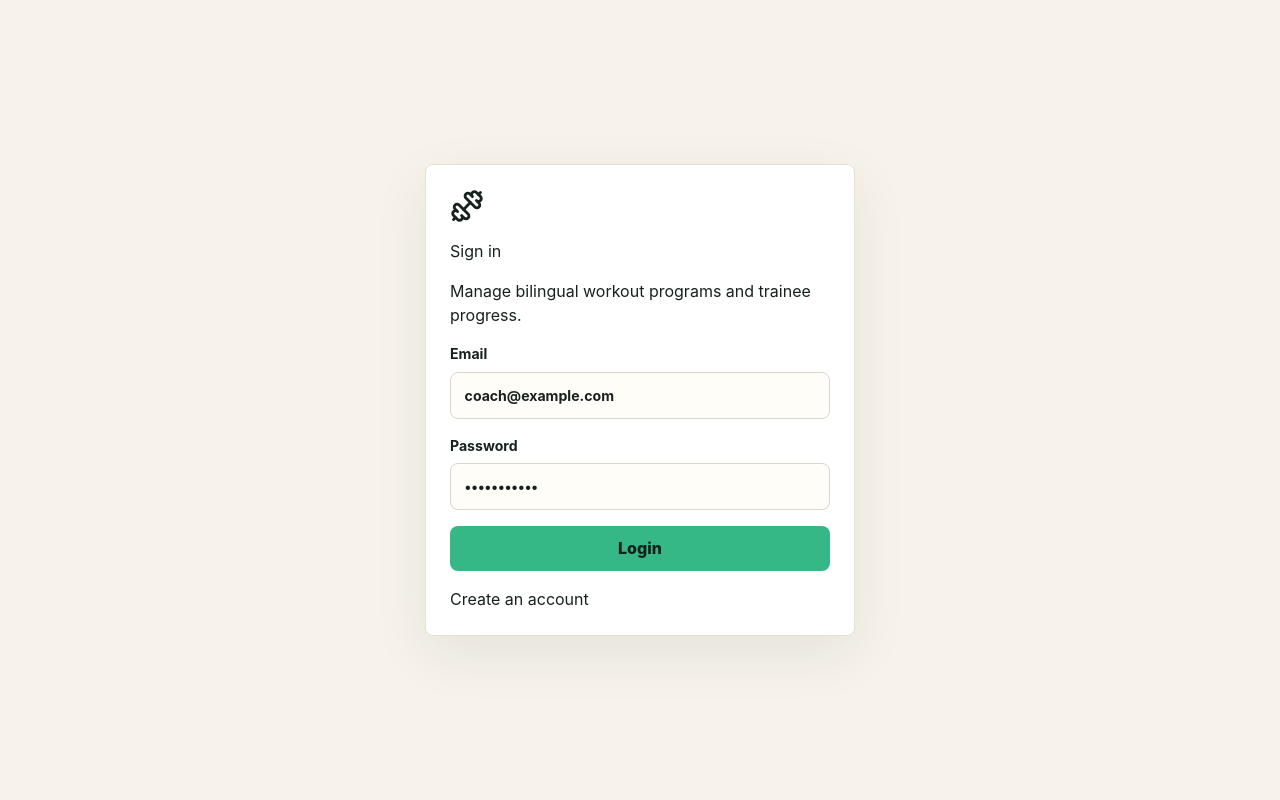
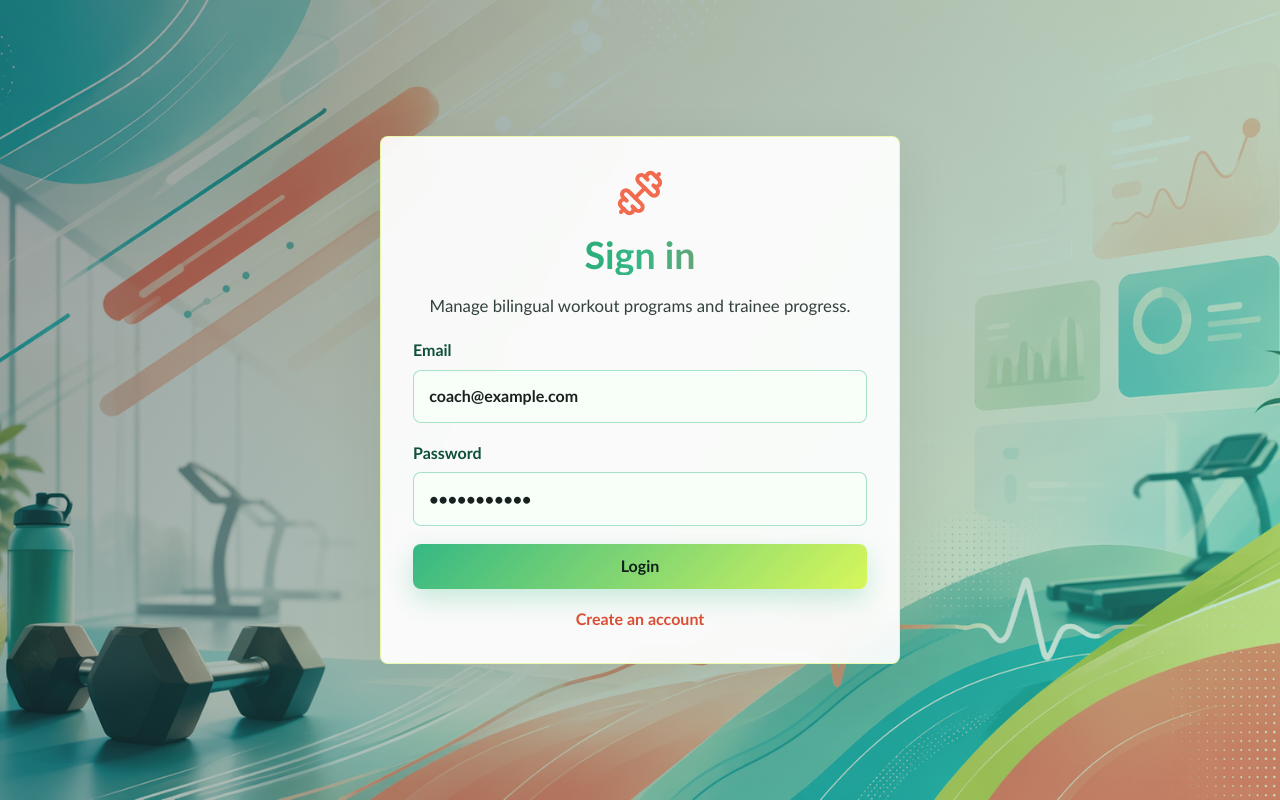
Before and after one commit to meshal199/Fitness-app, a React (Vite) app in the folder client/: page /login in a window 1280 px wide. Built offline with nearby package versions, Linux system fonts and the light colour scheme; no server answers.

Commit message:
Improve workout app UI and docs

```diff
--- a/client/src/pages/Dashboard.jsx
+++ b/client/src/pages/Dashboard.jsx
@@ -1,4 +1,4 @@
-import { Copy, Eye, Plus, Search } from "lucide-react";
+import { Copy, Eye, Plus, Search, Trash2 } from "lucide-react";
 import React, { useEffect, useState } from "react";
 import { Link } from "react-router-dom";
 import api from "../api/http";
@@ -8,11 +8,17 @@ export default function Dashboard() {
   const { user } = useAuth();
   const [programs, setPrograms] = useState([]);
   const [search, setSearch] = useState("");
+  const [error, setError] = useState("");
   const isCoach = ["admin", "coach"].includes(user?.role);
 
   async function loadPrograms() {
-    const { data } = await api.get("/programs", { params: { search } });
-    setPrograms(data);
+    try {
+      setError("");
+      const { data } = await api.get("/programs", { params: { search } });
+      setPrograms(data);
+    } catch (err) {
+      setError(err.response?.data?.message || "Could not load programs");
+    }
   }
 
   useEffect(() => {
@@ -20,8 +26,26 @@ export default function Dashboard() {
   }, []);
 
   async function duplicate(id) {
-    await api.post(`/programs/${id}/duplicate`);
-    loadPrograms();
+    try {
+      setError("");
+      await api.post(`/programs/${id}/duplicate`);
+      loadPrograms();
+    } catch (err) {
+      setError(err.response?.data?.message || "Could not duplicate program");
+    }
+  }
+
+  async function deleteProgram(program) {
+    const confirmed = window.confirm(`Archive "${program.name}"? It will be hidden from the program list.`);
+    if (!confirmed) return;
+
+    try {
+      setError("");
+      await api.delete(`/programs/${program._id}`);
+      setPrograms((currentPrograms) => currentPrograms.filter((item) => item._id !== program._id));
+    } catch (err) {
+      setError(err.response?.data?.message || "Could not delete program");
+    }
   }
 
   return (
@@ -43,6 +67,7 @@ export default function Dashboard() {
         <input placeholder="Search by program name" value={search} onChange={(event) => setSearch(event.target.value)} onKeyDown={(event) => event.key === "Enter" && loadPrograms()} />
         <button className="secondary-button" onClick={loadPrograms}>Search</button>
       </div>
+      {error && <div className="error-box">{error}</div>}
 
       <div className="program-grid">
         {programs.map((program) => (
@@ -65,6 +90,11 @@ export default function Dashboard() {
                   <Copy size={17} /> Duplicate
                 </button>
               )}
+              {isCoach && (
+                <button className="danger-button" onClick={() => deleteProgram(program)}>
+                  <Trash2 size={17} /> Delete
+                </button>
+              )}
             </div>
           </article>
         ))}
--- a/client/src/styles/app.css
+++ b/client/src/styles/app.css
@@ -2,11 +2,13 @@
     box-sizing: border-box;
   }
 
-  body {
+body {
     margin: 0;
-    background: #f7f3eb;
+    background:
+      linear-gradient(135deg, rgba(247, 243, 235, 0.82), rgba(232, 250, 240, 0.88)),
+      url("../assets/fitness-bg.png") center/cover fixed;
     color: #17211f;
-    font-family: Inter, ui-sans-serif, system-ui, -apple-system, BlinkMacSystemFont, "Segoe UI", sans-serif;
+    font-family: "Trebuchet MS", "Avenir Next", "Segoe UI", ui-sans-serif, system-ui, sans-serif;
   }
 
   button,
@@ -23,8 +25,9 @@
     border: 1px solid #d8d5cc;
     border-radius: 8px;
     background: #fffdf8;
-    padding: 0.75rem 0.85rem;
+    padding: 0.85rem 0.95rem;
     color: #17211f;
+    font-size: 1rem;
   }
 
   label {
@@ -38,6 +41,10 @@
     min-height: 100vh;
     display: grid;
     grid-template-columns: 260px 1fr;
+    background:
+      radial-gradient(circle at 18% 8%, rgba(53, 184, 133, 0.22), transparent 28rem),
+      radial-gradient(circle at 92% 14%, rgba(242, 107, 79, 0.2), transparent 24rem),
+      linear-gradient(120deg, rgba(255, 255, 255, 0.78), rgba(247, 243, 235, 0.58));
   }
 
   .sidebar {
@@ -48,8 +55,11 @@
     flex-direction: column;
     justify-content: space-between;
     padding: 1.5rem;
-    background: #17211f;
+    background:
+      linear-gradient(180deg, rgba(23, 33, 31, 0.96), rgba(18, 58, 49, 0.96)),
+      url("../assets/fitness-bg.png") 18% center/cover;
     color: white;
+    border-right: 1px solid rgba(255, 255, 255, 0.12);
   }
 
   .brand-mark {
@@ -58,9 +68,10 @@
     display: grid;
     place-items: center;
     border-radius: 8px;
-    background: #35b885;
+    background: linear-gradient(135deg, #35b885, #d7f75b);
     color: #17211f;
     font-weight: 900;
+    box-shadow: 0 12px 30px rgba(53, 184, 133, 0.35);
   }
 
   .brand-title {
@@ -84,6 +95,7 @@
   .ghost-button,
   .primary-button,
   .secondary-button,
+  .danger-button,
   .complete-button {
     display: inline-flex;
     align-items: center;
@@ -105,7 +117,7 @@
 
   .nav-item.active,
   .nav-item:hover {
-    background: rgba(255, 255, 255, 0.1);
+    background: linear-gradient(90deg, rgba(53, 184, 133, 0.24), rgba(242, 107, 79, 0.2));
     color: white;
   }
 
@@ -115,8 +127,9 @@
   }
 
   .primary-button {
-    background: #35b885;
+    background: linear-gradient(135deg, #35b885, #d7f75b);
     color: #10201b;
+    box-shadow: 0 10px 24px rgba(53, 184, 133, 0.25);
   }
 
   .secondary-button,
@@ -126,8 +139,15 @@
     color: #17211f;
   }
 
+  .danger-button {
+    background: #fff0ec;
+    border: 1px solid #ffc5b8;
+    color: #9d2d1a;
+  }
+
   .content-area {
     padding: 2rem;
+    backdrop-filter: blur(2px);
   }
 
   .page-stack {
@@ -140,6 +160,25 @@
     align-items: flex-start;
     justify-content: space-between;
     gap: 1rem;
+    position: relative;
+    overflow: hidden;
+    border: 1px solid rgba(255, 255, 255, 0.72);
+    border-radius: 8px;
+    padding: 1.25rem;
+    background:
+      linear-gradient(120deg, rgba(255, 255, 255, 0.92), rgba(236, 255, 245, 0.82)),
+      url("../assets/fitness-bg.png") center 35%/cover;
+    box-shadow: 0 18px 55px rgba(23, 33, 31, 0.08);
+  }
+
+  .page-header::after {
+    content: "";
+    position: absolute;
+    inset: auto 1rem 0 auto;
+    width: min(38vw, 360px);
+    height: 6px;
+    background: linear-gradient(90deg, #35b885, #d7f75b, #f26b4f);
+    border-radius: 999px 999px 0 0;
   }
 
   .page-header h1,
@@ -151,7 +190,7 @@
 
   .eyebrow {
     margin: 0;
-    color: #f26b4f;
+    color: #d94f35;
     font-size: 0.78rem;
     font-weight: 900;
     letter-spacing: 0.08em;
@@ -164,8 +203,8 @@
     grid-template-columns: auto 1fr auto;
     align-items: center;
     gap: 0.75rem;
-    background: white;
-    border: 1px solid #e6e1d8;
+    background: rgba(255, 255, 255, 0.88);
+    border: 1px solid rgba(255, 255, 255, 0.82);
     border-radius: 8px;
     padding: 0.8rem;
   }
@@ -187,8 +226,8 @@
   .auth-card,
   .editor-form,
   .editor-day {
-    background: white;
-    border: 1px solid #e6e1d8;
+    background: rgba(255, 255, 255, 0.9);
+    border: 1px solid rgba(255, 255, 255, 0.76);
     border-radius: 8px;
     box-shadow: 0 18px 55px rgba(23, 33, 31, 0.08);
   }
@@ -197,6 +236,16 @@
     display: grid;
     gap: 1.25rem;
     padding: 1.1rem;
+    position: relative;
+    overflow: hidden;
+  }
+
+  .program-card::before {
+    content: "";
+    position: absolute;
+    inset: 0 0 auto;
+    height: 5px;
+    background: linear-gradient(90deg, #35b885, #d7f75b, #f26b4f);
   }
 
   .status-pill {
@@ -211,7 +260,7 @@
   }
 
   .status-pill.published {
-    background: #dff6eb;
+    background: linear-gradient(135deg, #dff6eb, #efffb8);
     color: #14734e;
   }
 
@@ -243,7 +292,7 @@
     min-height: 70px;
     border: 1px solid #d8d5cc;
     border-radius: 8px;
-    background: #fffdf8;
+    background: rgba(255, 253, 248, 0.9);
     color: #17211f;
     font-weight: 900;
     text-align: left;
@@ -252,7 +301,7 @@
   }
 
   .day-tabs button.active {
-    background: #17211f;
+    background: linear-gradient(135deg, #17211f, #14734e);
     color: white;
     border-color: #17211f;
   }
@@ -269,6 +318,9 @@
     display: grid;
     gap: 1rem;
     padding: 1rem;
+    background:
+      linear-gradient(145deg, rgba(255, 255, 255, 0.93), rgba(240, 255, 247, 0.9)),
+      url("../assets/fitness-bg.png") center/cover;
   }
 
   .day-header {
@@ -289,13 +341,14 @@
   .section-block {
     padding: 1rem;
     box-shadow: none;
+    background: rgba(255, 255, 255, 0.86);
   }
 
   .block-title {
     display: flex;
     align-items: center;
     gap: 0.45rem;
-    color: #14734e;
+    color: #0f8a5a;
     font-size: 0.8rem;
     font-weight: 900;
     text-transform: uppercase;
@@ -321,7 +374,7 @@
 
   .exercise-card-header {
     padding: 0.9rem 1rem;
-    background: #f9faf7;
+    background: linear-gradient(90deg, rgba(53, 184, 133, 0.14), rgba(242, 107, 79, 0.12));
     border-bottom: 1px solid #ece8df;
   }
 
@@ -348,7 +401,7 @@
   }
 
   th {
-    color: #66736f;
+    color: #0f8a5a;
     font-size: 0.75rem;
     text-transform: uppercase;
   }
@@ -360,7 +413,7 @@
     place-items: center;
     border: 0;
     border-radius: 8px;
-    background: #edf8f2;
+    background: linear-gradient(135deg, #edf8f2, #efffb8);
     color: #14734e;
     cursor: pointer;
   }
@@ -383,7 +436,8 @@
     border: 1px solid #ece8df;
     border-radius: 8px;
     padding: 0.8rem;
-    background: #fffdf8;
+    background: linear-gradient(145deg, #fffdf8, #edfff5);
+    box-shadow: inset 4px 0 0 #f26b4f;
   }
 
   .auth-page,
@@ -391,18 +445,76 @@
     min-height: 100vh;
     display: grid;
     place-items: center;
-    padding: 1rem;
+    padding: 1.5rem;
+    background:
+      linear-gradient(120deg, rgba(23, 33, 31, 0.44), rgba(53, 184, 133, 0.28)),
+      url("../assets/fitness-bg.png") center/cover fixed;
   }
 
   .auth-card {
-    width: min(430px, 100%);
+    width: min(520px, 100%);
+    max-height: calc(100vh - 3rem);
+    margin: auto;
     display: grid;
-    gap: 1rem;
-    padding: 1.5rem;
+    gap: 1.15rem;
+    padding: 2rem;
+    background: rgba(255, 255, 255, 0.92);
+    backdrop-filter: blur(12px);
+    border: 1px solid rgba(215, 247, 91, 0.48);
+    overflow-y: auto;
+    text-align: center;
   }
 
   .auth-card h1 {
     margin: 0;
+    font-size: 2.35rem;
+    line-height: 1.05;
+    color: #0f8a5a;
+    background: linear-gradient(90deg, #0f8a5a, #35b885, #f26b4f);
+    -webkit-background-clip: text;
+    background-clip: text;
+    color: transparent;
+    font-weight: 900;
+  }
+
+  .auth-card > svg {
+    justify-self: center;
+    color: #f26b4f;
+    width: 48px;
+    height: 48px;
+  }
+
+  .auth-card p {
+    margin: 0;
+    font-size: 1.05rem;
+    line-height: 1.6;
+    color: #32413d;
+  }
+
+  .auth-card label {
+    text-align: left;
+    font-size: 1rem;
+    color: #0f4f3b;
+  }
+
+  .auth-card a {
+    color: #d94f35;
+    font-weight: 800;
+    text-align: center;
+    font-size: 1rem;
+  }
+
+  .auth-card input,
+  .auth-card select {
+    border-color: rgba(53, 184, 133, 0.42);
+    background: #f8fff8;
+  }
+
+  .auth-card input:focus,
+  .auth-card select:focus {
+    border-color: #f26b4f;
+    box-shadow: 0 0 0 4px rgba(242, 107, 79, 0.14);
+    outline: none;
   }
 
   .error-box {
```
Also changed, not shown: client/src/assets/fitness-bg.png (added), 1 other file (tests, documents, lock files or other folders).
